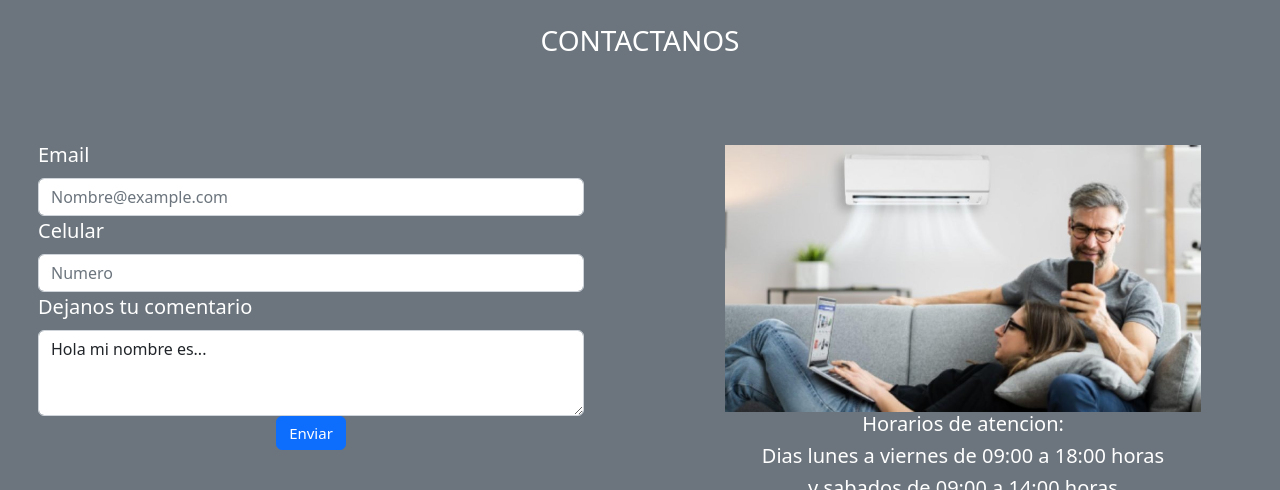
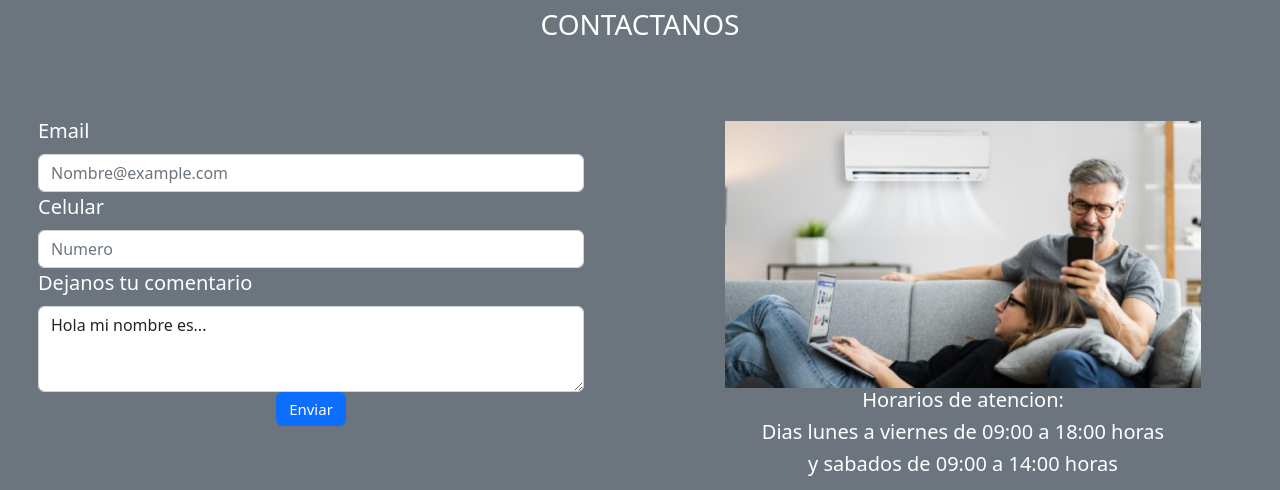
Before and after one commit to JonathanAguirre28/DesarrolloWeb-Bootstrap, a website: page pages/contacto.html in a window 1280 px wide. Shown: the part 174-664 px from the top of the page. Drawn offline with nearby package versions, Linux system fonts and the light colour scheme.

Commit message:
modificando titulo de contacto y presupuesto

```diff
--- a/pages/contacto.html
+++ b/pages/contacto.html
@@ -58,8 +58,8 @@
         </header>
         <!-- -------------------------------- main --------------------------------- -->
         <main class="row">
-            <div class="col-lg-12 col-12 d-flex justify-content-center">
-                <h1 class="fs-3 m-3 p-3">CONTACTANOS</h1>
+            <div class="d-flex justify-content-center">
+                <h1 class="fs-3 p-3">CONTACTANOS</h1>
             </div>
             <div class="mb-3 col-lg-6 main__formulario main__formulariodes" data-aos="flip-right">
                 <label for="exampleFormControlInput1" class="form-label">Email</label>
```
Also changed, not shown: pages/presupuesto.html (+1 -1 lines).
